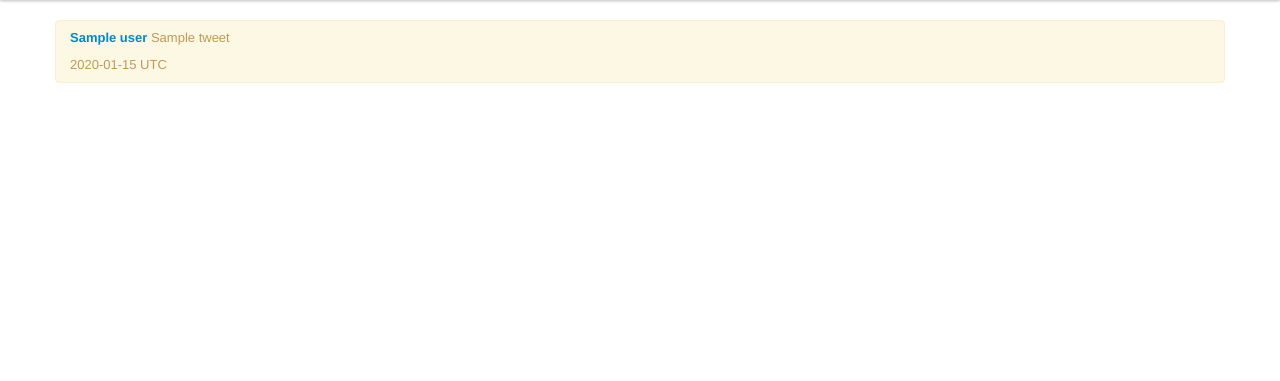
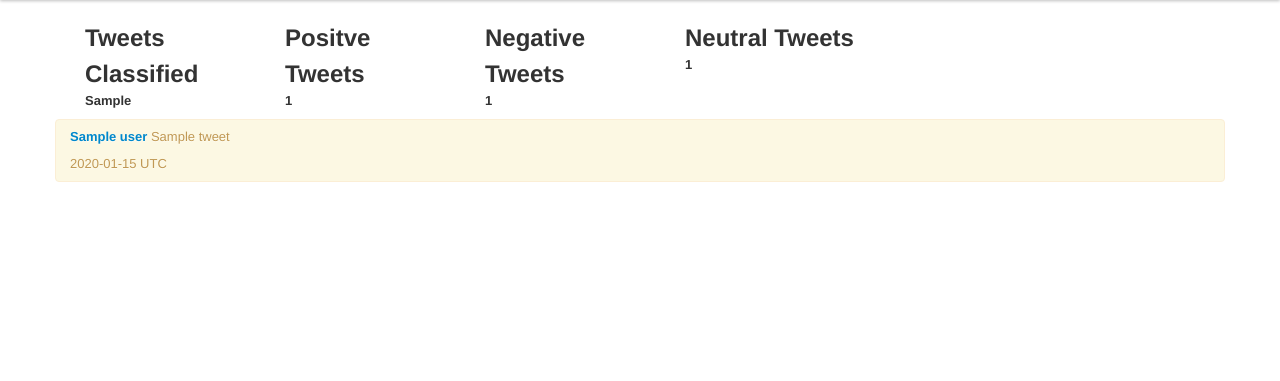
Before and after one commit to madhusudancs/sentiment-analyzer, a Django app: template webui/templates/fatninja/hero.html in a window 1280 px wide. Shown: the part 40-421 px from the top of the page. Run offline with Django 3.2, Linux system fonts and the light colour scheme; the template is opened without the code that fills it: most values are stand-ins (such as "Sample title", 1, 10 or a date in 2020); some libraries are stand-ins or nearby versions.

Commit message:
Show positive negative and netutral counts and classified tweets count.

```diff
--- a/webui/fatninja/views.py
+++ b/webui/fatninja/views.py
@@ -83,7 +83,11 @@ def index(request):
                                             'vectorizer.pickle'))
         vectorizer = cPickle.load(vectorizer_file)
         tweets_vector = vectorizer.transform(fetched_tweets)
-        classified = (classifier.predict(tweets_vector))
+        classified = list((classifier.predict(tweets_vector)))
+        context['tweets_classified'] = len(classified)
+        context['positive_count'] = classified.count(1)
+        context['negative_count'] = classified.count(-1)
+        context['neutral_count'] = classified.count(0)
 
         context['classified_information'] = []
         for tweet, user, date, classification in zip(
--- a/webui/templates/fatninja/hero.html
+++ b/webui/templates/fatninja/hero.html
@@ -59,10 +59,10 @@
 
     <div class="container">
       {% if not classified_information %}
+        <div class="hero-unit">
           <form action="" method="POST">
           {% csrf_token %}
           <!-- Main hero unit for a primary marketing message or call to action -->
-        <div class="hero-unit">
             <h2 align = Center>Twitter Sentiment Analysis</h2>
             <p>
 
@@ -73,6 +73,22 @@
           </form>
         </div>
       {% else %}
+          <div class="span2">
+            <h2>Tweets Classified</h2>
+            <p align="left"><strong>{{ tweets_classified }}</strong></p>
+          </div>
+          <div class="span2">
+            <h2>Positve Tweets</h2>
+            <p align="left"><strong>{{ positive_count }}</strong></p>
+          </div>
+          <div class="span2">
+            <h2>Negative Tweets</h2>
+            <p align="left"><strong>{{ negative_count }}</strong></p>
+          </div>
+          <div class="span2">
+            <h2>Neutral Tweets</h2>
+            <p align="left"><strong>{{ neutral_count }}</strong></p>
+          </div>
         <section id="gridSystem">
           <!-- Example row of columns -->
           {% for tweet, user, date, classification in classified_information %}
```
Lines whose indentation alone changed are shown as unchanged.
